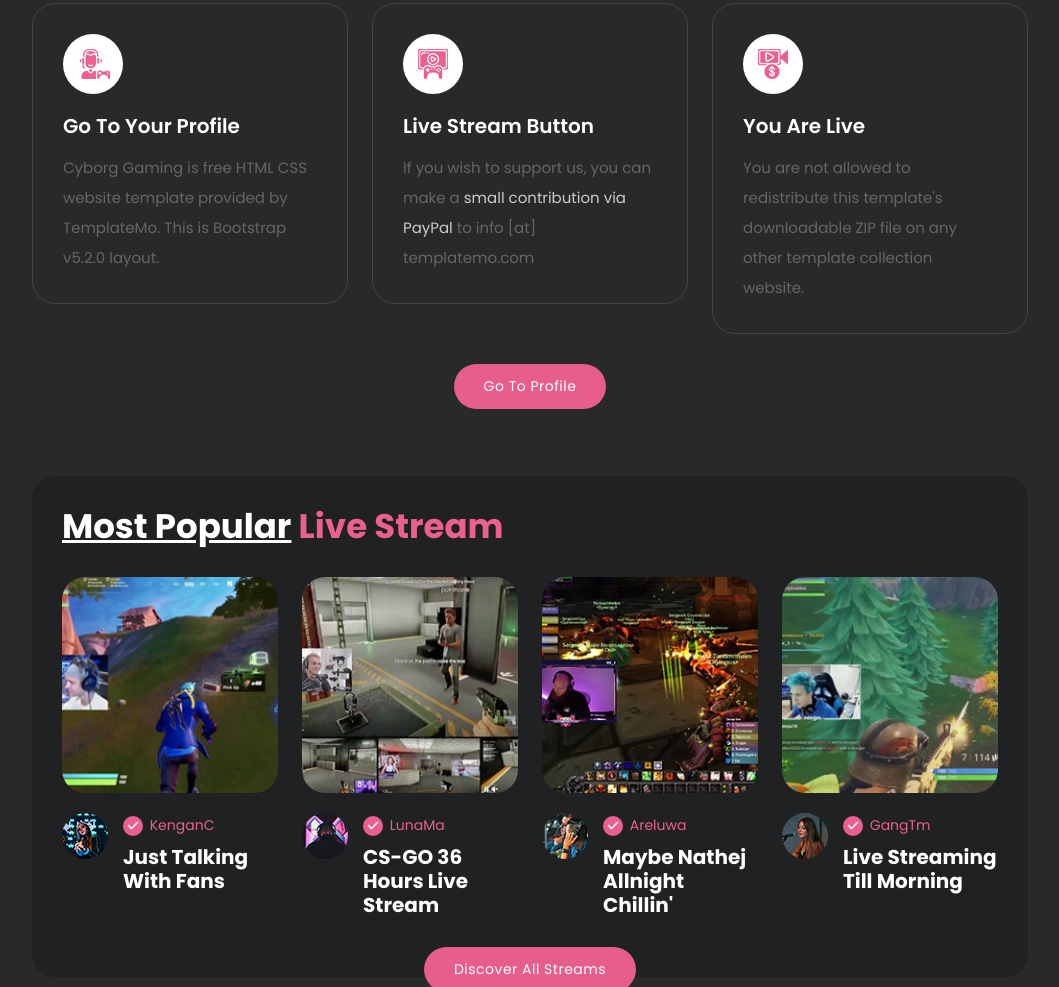
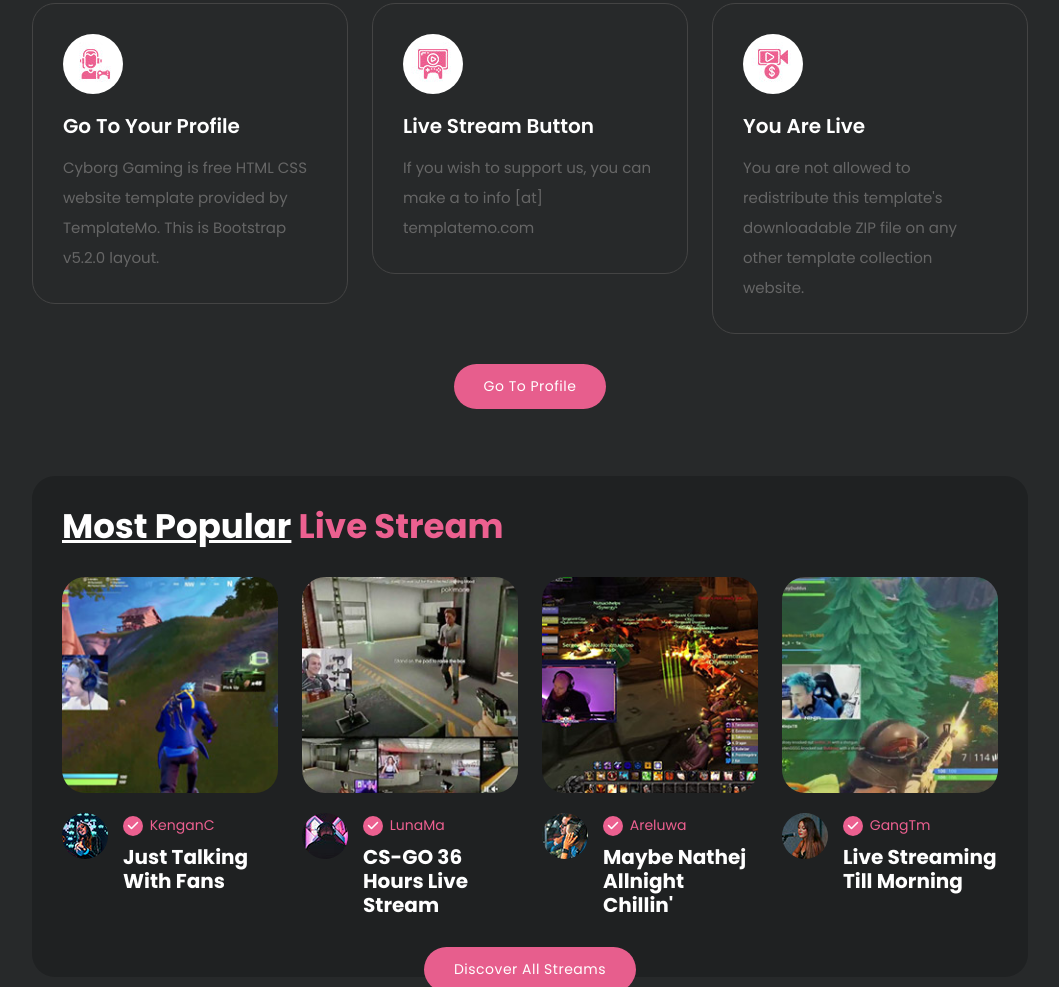
Before and after one commit to Rayane-skr/Site-Test, a plain HTML site: page browse.html in a window 1280 px wide. Shown: the part 895-1882 px from the top of the page, without its empty margins (110-1169 px from the left). Drawn offline with nearby package versions, Linux system fonts and the light colour scheme.

Commit message:
Update browse.html

```diff
--- a/browse.html
+++ b/browse.html
@@ -243,7 +243,7 @@ https://templatemo.com/tm-579-cyborg-gaming
                       <img src="assets/images/service-02.jpg" alt="" style="max-width: 60px; border-radius: 50%;">
                     </div>
                     <h4>Live Stream Button</h4>
-                    <p>If you wish to support us, you can make a <a href="https://paypal.me/templatemo" target="_blank">small contribution via PayPal</a> to info [at] templatemo.com</p>
+                    <p>If you wish to support us, you can make a  to info [at] templatemo.com</p>
                   </div>
                 </div>
                 <div class="col-lg-4">
```
